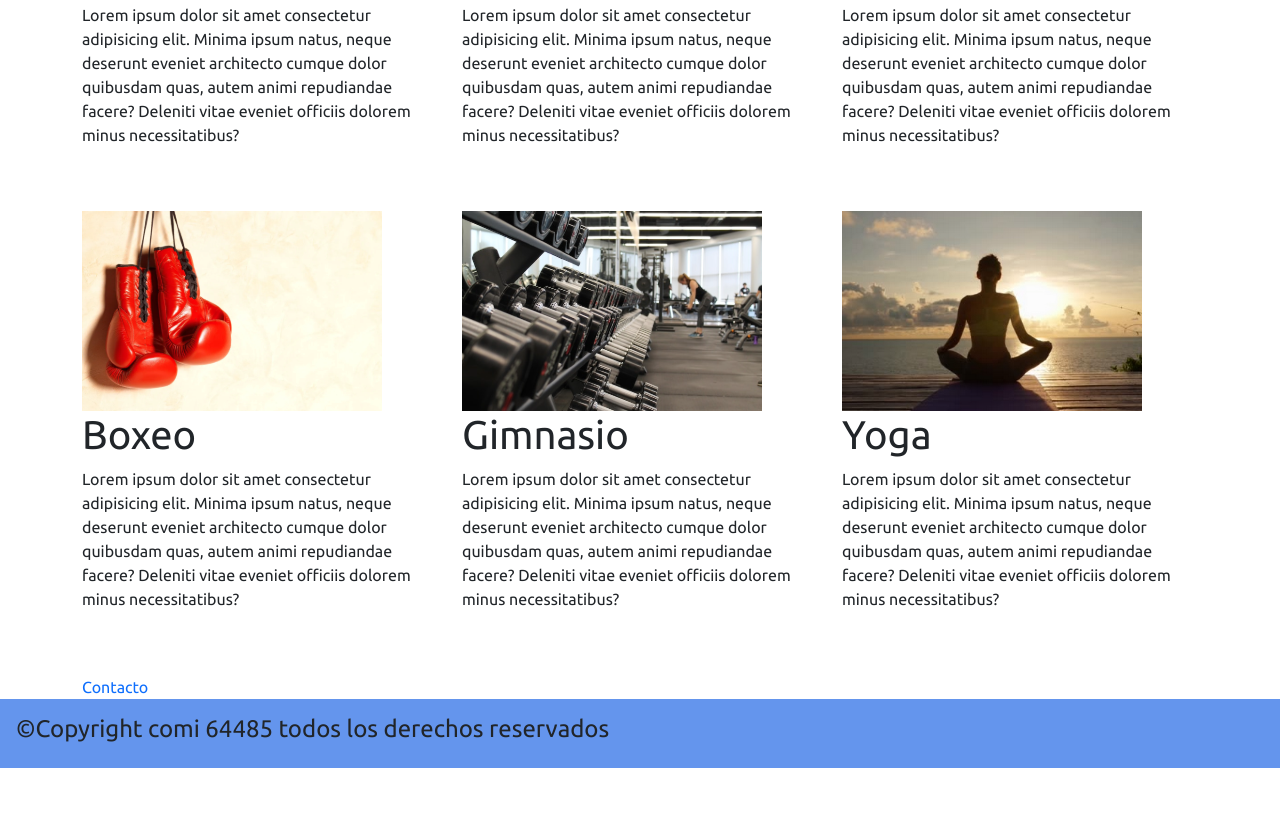
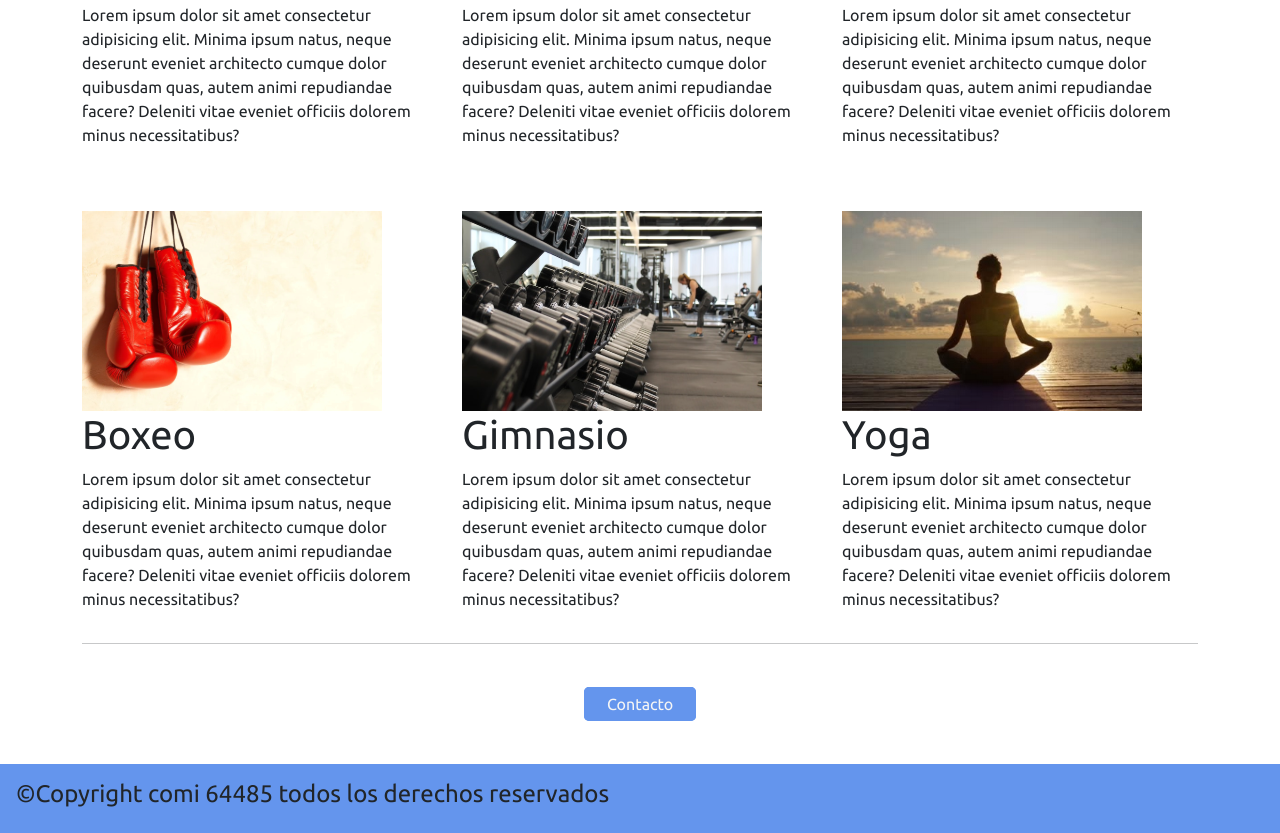
Before and after one commit to marcejgg/PF_GarciaMarcelo, a plain HTML site: page pages/deportes.html in a window 1280 px wide. Shown: the part 853-1686 px from the top of the page. Before the commit the page ends 1621 px from the top, so only its background shows below. Drawn offline with nearby package versions, Linux system fonts and the light colour scheme.

Commit message:
Add format and button class to "contacto"

```diff
--- a/pages/deportes.html
+++ b/pages/deportes.html
@@ -137,13 +137,18 @@
     </section>
 
     <!-- tercera seccion contacto -->
+
     <section class="container">
+      <hr />
       <div class="row margin_top" >
-        <div class="col-sm">
-          <a href="contacto.html">Contacto</a>
+        <div class="col">
+        </div>
+        <div class="col-sm-2 margin_bottom centered">
+          <a class="button" href="contacto.html">Contacto</a>
+        </div>
+        <div class="col">
         </div>
       </div>
-
     </section>
 
     <!-- footer -->
```
